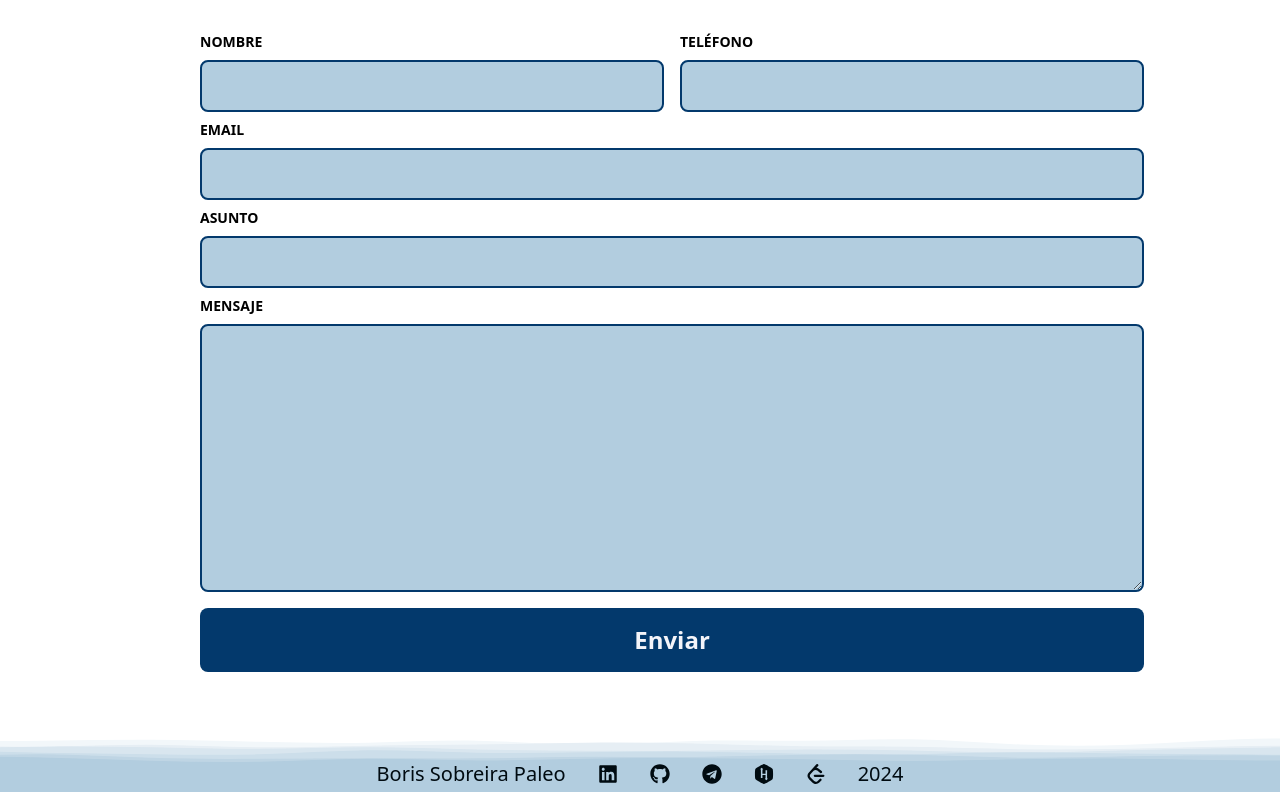
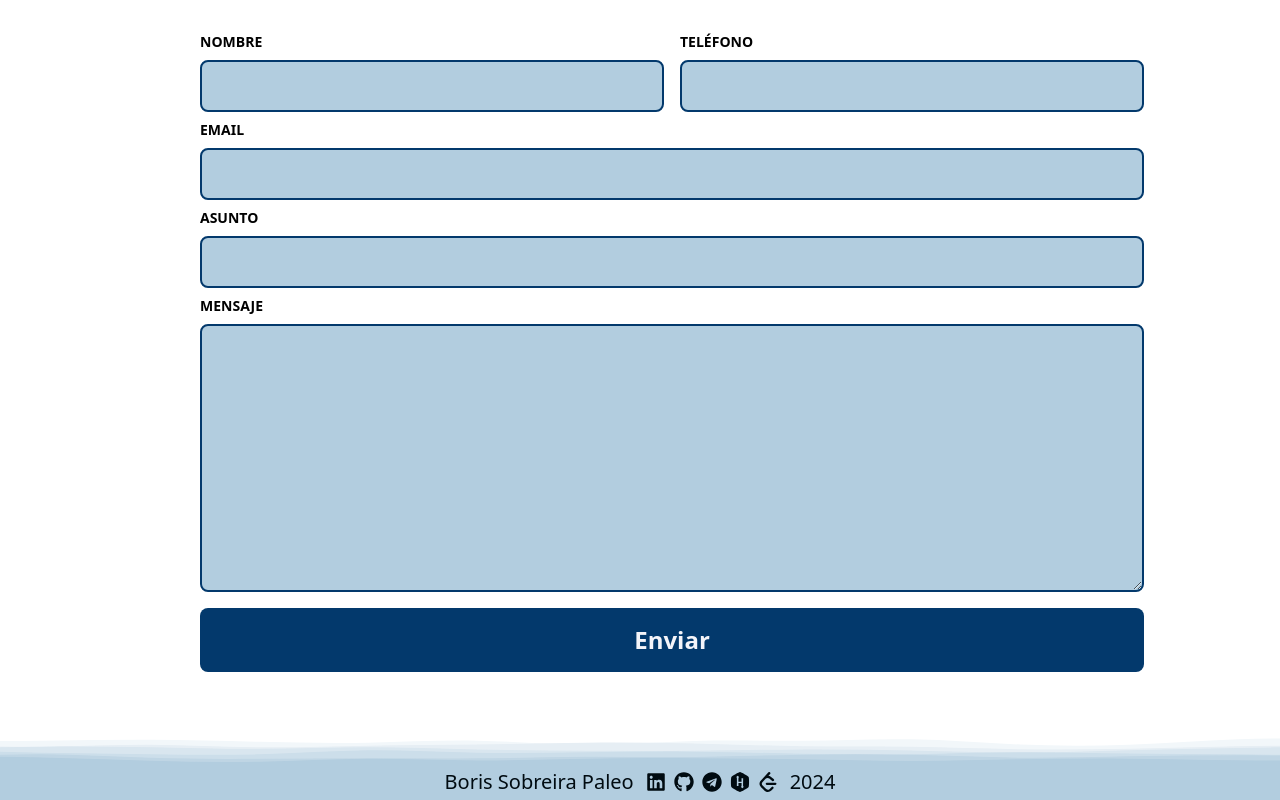
Before and after one commit to BorisSobreiraPaleo/Personal-Website, a React (Vite) app: page / in a window 1280 px wide. Shown: the part 3156-3956 px from the top of the page. Built offline with nearby package versions, Linux system fonts and the light colour scheme.

Commit message:
Fix footer, adjust sidenav observer

```diff
--- a/src/components/Footer.jsx
+++ b/src/components/Footer.jsx
@@ -12,7 +12,7 @@ const Footer = () => {
 
   return (
     <section id="footer">
-      <div className="flex flex-col">
+      <div className="flex flex-col h-auto">
         <div className='w-full dark:bg-[#000B11] bg-[#b2cddf]'>
           <img src=
           {
@@ -25,8 +25,11 @@ const Footer = () => {
         }
         alt="mainWaveDark" className="h-7 w-full object-none object-bottom"/>
         </div>
-        <div className="flex justify-center items-center w-full h-7 pb-2 [&>*]:m-4 text-[#000B11] text-xl dark:bg-[#4d5559] bg-[#b2cddf]">
+        <div className="flex flex-wrap items-center text-center [&>*]:m-1 justify-center w-full h-auto text-[#000B11] text-xl dark:bg-[#4d5559] bg-[#b2cddf]">
+          <div>
             <p> Boris Sobreira Paleo </p>
+          </div>
+          <div className="flex [&>*]:m-1">
             <a href='https://www.linkedin.com/in/borissobreirapaleo/' >
               <FaLinkedin/>
             </a>
@@ -42,7 +45,10 @@ const Footer = () => {
             <a href='https://leetcode.com/BoriSeven/'>
               <SiLeetcode/>
             </a>
+          </div>
+          <div>
             <p> {year} </p>
+          </div>
         </div>
       </div>
     </section>
--- a/src/components/SideNav.jsx
+++ b/src/components/SideNav.jsx
@@ -16,7 +16,7 @@ const Sidenav = () => {
           }
         });
       },
-      { root: null, rootMargin: '0%', threshold: 0.1 }
+      { root: null, rootMargin: '-40%', threshold: 0 }
     );
 
     const sections = document.querySelectorAll('section');
```
Lines whose indentation alone changed are shown as unchanged.
